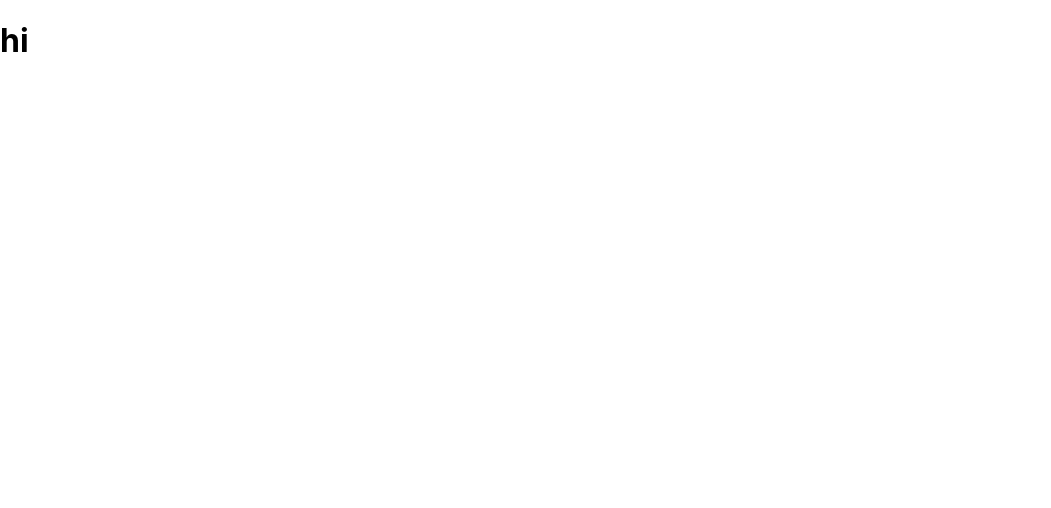
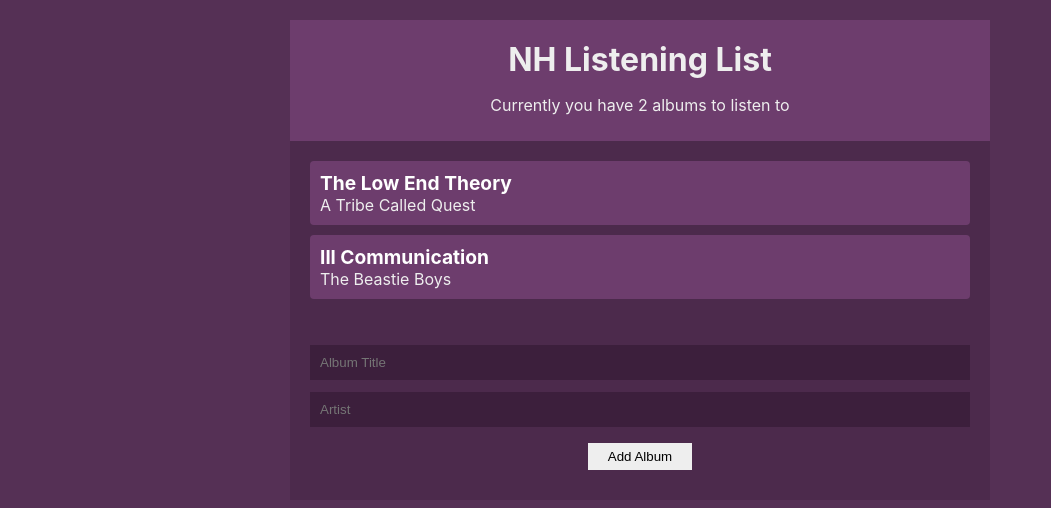
Before and after one commit to NHartMusic/h00ks, a React (Create React App) app: page / in a window 1280 px wide. Shown: the top 508 px of the page, without its empty margins (0-1051 px from the left). Built offline with nearby package versions, Linux system fonts and the light colour scheme.

Commit message:
application done and fully functional but now it's time to add some reducers and fuck around w/ local storage

```diff
--- a/package.json
+++ b/package.json
@@ -6,7 +6,8 @@
     "cra-template": "1.0.3",
     "react": "^16.13.1",
     "react-dom": "^16.13.1",
-    "react-scripts": "3.4.1"
+    "react-scripts": "3.4.1",
+    "uuid": "^8.2.0"
   },
   "scripts": {
     "start": "react-scripts start",
--- a/src/App.js
+++ b/src/App.js
@@ -1,12 +1,20 @@
 import React from 'react'
+import AlbumContextProvider from './contexts/AlbumContext'
+import Navbar from './components/Navbar'
+import AlbumList from './components/AlbumList'
+import NewAlbumForm from './components/AlbumForm'
 
 
 function App() {
   return (
     <div className="App">
-      <h1>hi</h1>
+      <AlbumContextProvider>
+        <Navbar />
+        <AlbumList />
+        <NewAlbumForm />
+      </AlbumContextProvider>
     </div>
-  );
+  )
 }
 
-export default App;
+export default App
--- /dev/null
+++ b/src/components/AlbumDetails.js
@@ -0,0 +1,14 @@
+import React, { useContext } from 'react'
+import { AlbumContext } from '../contexts/AlbumContext'
+
+const AlbumDetails = ({ album }) => {
+    const { removeAlbum } = useContext(AlbumContext)
+    return (
+        <li onClick={() => removeAlbum(album.id)}>
+            <div className='title'>{album.title}</div>
+            <div className='artist'>{album.artist}</div>
+        </li>
+    )
+}
+
+export default AlbumDetails
--- /dev/null
+++ b/src/components/AlbumForm.js
@@ -0,0 +1,25 @@
+import React, { useContext, useState } from 'react'
+import { AlbumContext } from '../contexts/AlbumContext'
+
+const NewAlbumForm = () => {
+    const { addAlbum } = useContext(AlbumContext)
+    const [title, setTitle] = useState('')
+    const [artist, setArtist] = useState('')
+    const handleSubmit = (e) => {
+        e.preventDefault()
+        addAlbum(title, artist)
+        setTitle('')
+        setArtist('')
+    }
+    return (
+        <form onSubmit={handleSubmit}>
+            <input type='text' placeholder='Album Title' value={title}
+                onChange={(e) => setTitle(e.target.value)} required />
+            <input type='text' placeholder='Artist' value={artist}
+                onChange={(e) => setArtist(e.target.value)} required />
+            <input type='submit' value='Add Album' />
+        </form>
+    )
+}
+
+export default NewAlbumForm
--- /dev/null
+++ b/src/components/AlbumList.js
@@ -0,0 +1,20 @@
+import React, { useContext } from 'react'
+import { AlbumContext } from '../contexts/AlbumContext'
+import AlbumDetails from './AlbumDetails'
+
+const AlbumList = () => {
+    const { albums } = useContext(AlbumContext)
+    return albums.length ? (
+        <div className='album-list'>
+            <ul>
+                {albums.map(album => {
+                    return (<AlbumDetails album={album}></AlbumDetails>)
+                })}
+            </ul>
+        </div>
+    ) : (
+            <div className='empty'>No more albums to listen to</div>
+        )
+}
+
+export default AlbumList
--- /dev/null
+++ b/src/components/Navbar.js
@@ -0,0 +1,14 @@
+import React, { useContext } from 'react'
+import { AlbumContext } from '../contexts/AlbumContext'
+
+const Navbar = () => {
+    const { albums } = useContext(AlbumContext)
+    return (
+        <div className='navbar'>
+            <h1>NH Listening List</h1>
+            <p>Currently you have {albums.length} albums to listen to</p>
+        </div>
+    )
+}
+
+export default Navbar
--- /dev/null
+++ b/src/contexts/AlbumContext.js
@@ -0,0 +1,24 @@
+import React, { createContext, useState } from 'react'
+import { v4 } from 'uuid'
+
+export const AlbumContext = createContext()
+
+const AlbumContextProvider = (props) => {
+    const [albums, setAlbums] = useState([
+        { title: 'The Low End Theory', artist: 'A Tribe Called Quest', id: 1 },
+        { title: 'Ill Communication', artist: 'The Beastie Boys', id: 2 }
+    ])
+    const addAlbum = (title, artist) => {
+        setAlbums([...albums, { title, artist, id: v4() }])
+    }
+    const removeAlbum = (id) => {
+        setAlbums(albums.filter(album => album.id !== id))
+    }
+    return (
+        <AlbumContext.Provider value={{ albums, addAlbum, removeAlbum }}>
+            {props.children}
+        </AlbumContext.Provider>
+    )
+}
+
+export default AlbumContextProvider
--- a/src/index.css
+++ b/src/index.css
@@ -1,13 +1,134 @@
 body {
   margin: 0;
-  font-family: -apple-system, BlinkMacSystemFont, 'Segoe UI', 'Roboto', 'Oxygen',
-    'Ubuntu', 'Cantarell', 'Fira Sans', 'Droid Sans', 'Helvetica Neue',
+  font-family: -apple-system, BlinkMacSystemFont, "Segoe UI", "Roboto", "Oxygen",
+    "Ubuntu", "Cantarell", "Fira Sans", "Droid Sans", "Helvetica Neue",
     sans-serif;
   -webkit-font-smoothing: antialiased;
   -moz-osx-font-smoothing: grayscale;
+  background: #553055;
+}
+.App{
+  background: #4c2a4c;
+  margin: 20px auto;
+  width: 90%;
+  max-width: 700px;
+  color: #eee;
+}
+.navbar{
+  padding: 10px 20px;
+  text-align: center;
+  background: #6d3d6d
+}
+.navbar h1{
+  margin: 10px 0;
 }
 
-code {
-  font-family: source-code-pro, Menlo, Monaco, Consolas, 'Courier New',
-    monospace;
+.album-list{
+  margin: 20px;
 }
+.album-list ul{
+  padding: 0;
+  list-style-type: none;
+}
+.album-list li{
+  background: #6d3d6d;
+  border-radius: 4px;
+  padding: 10px;
+  cursor: pointer;
+  margin: 10px 0;
+}
+.album-list li:hover{
+  opacity: 0.7;
+  text-decoration: line-through;
+}
+.album-list .title{
+  font-weight: bold;
+  color: #fff;
+  font-size: 1.2em;
+}
+.album-list .author{
+  font-size: 0.9em;
+  color: #ddd;
+}
+.empty{
+  margin: 20px;
+  text-align: center;
+}
+
+body {
+  margin: 0;
+  font-family: -apple-system, BlinkMacSystemFont, "Segoe UI", "Roboto", "Oxygen",
+    "Ubuntu", "Cantarell", "Fira Sans", "Droid Sans", "Helvetica Neue",
+    sans-serif;
+  -webkit-font-smoothing: antialiased;
+  -moz-osx-font-smoothing: grayscale;
+  background: #553055;
+}
+.App{
+  background: #4c2a4c;
+  margin: 20px auto;
+  width: 90%;
+  max-width: 700px;
+  color: #eee;
+}
+.navbar{
+  padding: 10px 20px;
+  text-align: center;
+  background: #6d3d6d
+}
+.navbar h1{
+  margin: 10px 0;
+}
+.book-list{
+  margin: 20px;
+}
+.book-list ul{
+  padding: 0;
+  list-style-type: none;
+}
+.book-list li{
+  background: #6d3d6d;
+  border-radius: 4px;
+  padding: 10px;
+  cursor: pointer;
+  margin: 10px 0;
+}
+.book-list li:hover{
+  opacity: 0.3;
+  text-decoration: line-through;
+}
+.book-list .title{
+  font-weight: bold;
+  color: #fff;
+  font-size: 1.2em;
+}
+.book-list .author{
+  font-size: 0.8em;
+  color: #ddd;
+}
+.empty{
+  margin: 20px;
+  text-align: center;
+}
+
+form{
+  padding: 20px;
+}
+
+input[type='text']{
+  width: 100%;
+  padding: 10px;
+  box-sizing: border-box;
+  margin: 6px 0;
+  background: #3c1f3c;
+  color: #fff;
+  border: 0;
+}
+
+input[type='submit']{
+  margin: 10px auto;
+  background: #eee;
+  border: 0;
+  padding: 6px 20px;
+  display: block;
+}
```
Also changed, not shown: src/reducers/albumReducer.js (added), 1 other file (tests, documents, lock files or other folders).
